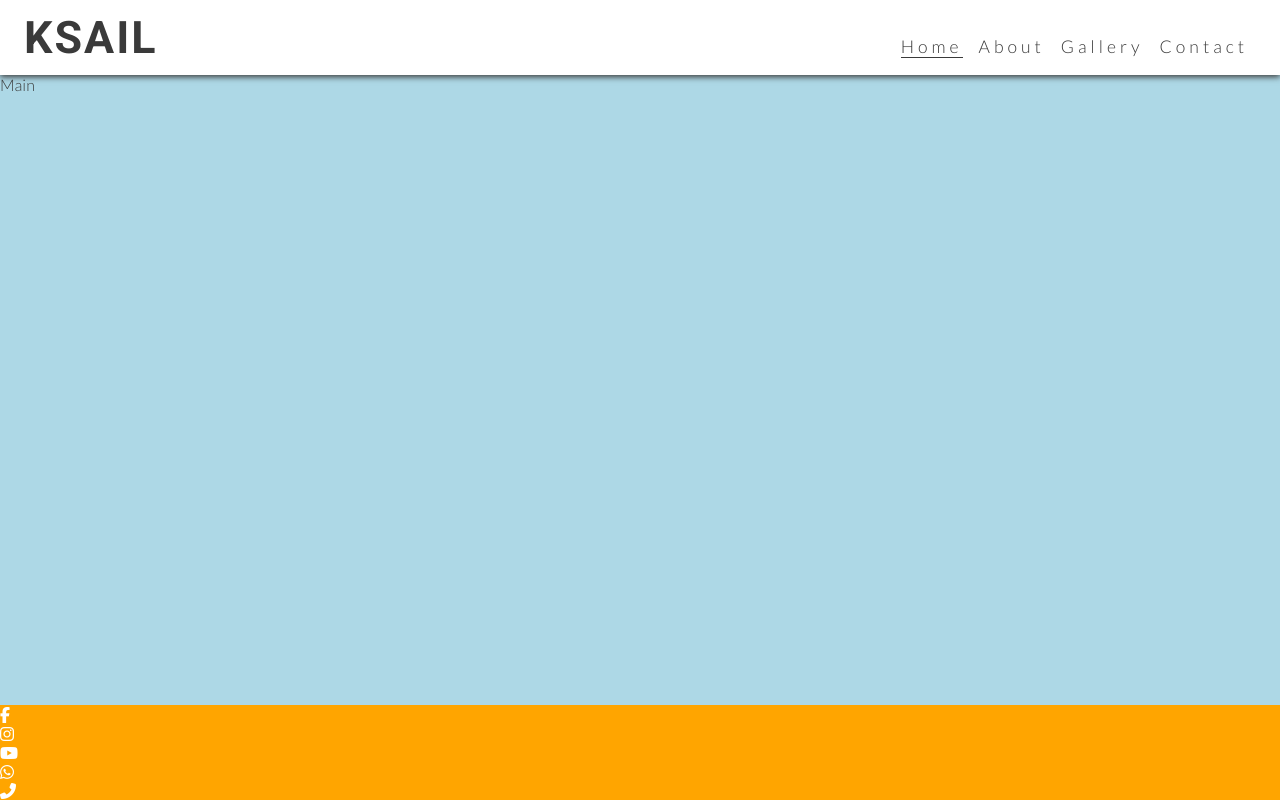
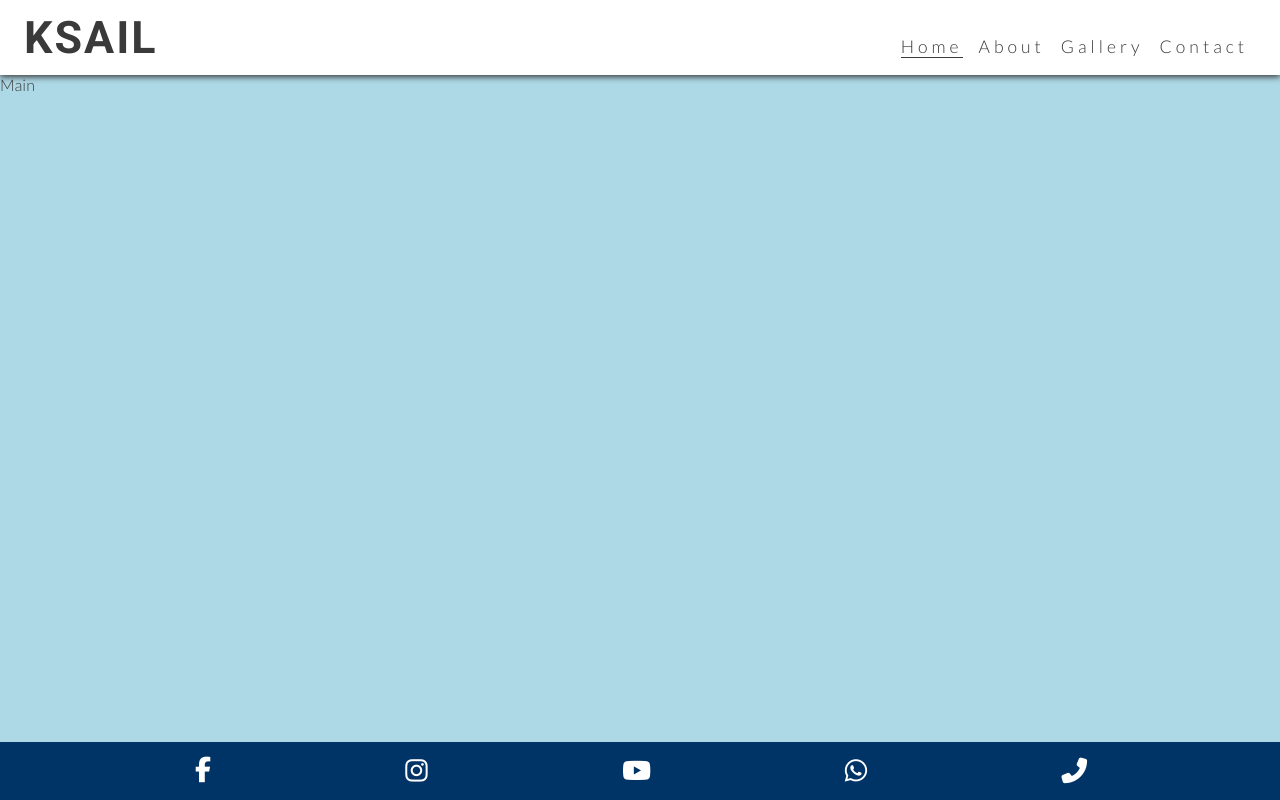
Before and after one commit to doyle-kfd/KSail, a plain HTML site: page index.html in a window 1280 px wide. Drawn offline with Linux system fonts and the light colour scheme.

Commit message:
style: Added styling for footer social icons

```diff
--- a/assets/css/style.css
+++ b/assets/css/style.css
@@ -90,7 +90,20 @@ main {
 
 /* Footer */
 footer {
-    background-color: orange;
+    background-color: #003366;
+}
+
+#social-network {
+    text-align: center;
+    padding: 15px 0;
+    display: flex;
+    justify-content: space-evenly;
+    list-style-type: none;
+}
+
+#social-network i {
+    font-size: 160%;
+    padding: 5%;
 }
 
 /* Media query: tablets and larger (760px and up) */
--- a/index.html
+++ b/index.html
@@ -41,7 +41,7 @@
 
     <!-- Footer -->
     <footer>
-        <ul>
+        <ul id="social-network">
             <li><a href="https://www.facebook.com" target="_blank" rel="noopener"
                     aria-label="Visit our facebook page (opens in a new tab)"><i class="fa-brands fa-facebook-f" style="color:#ffffff;"></i></a></li>
             <li><a href="https://www.instagram.com/" target=" _blank" rel="noopener"
```
